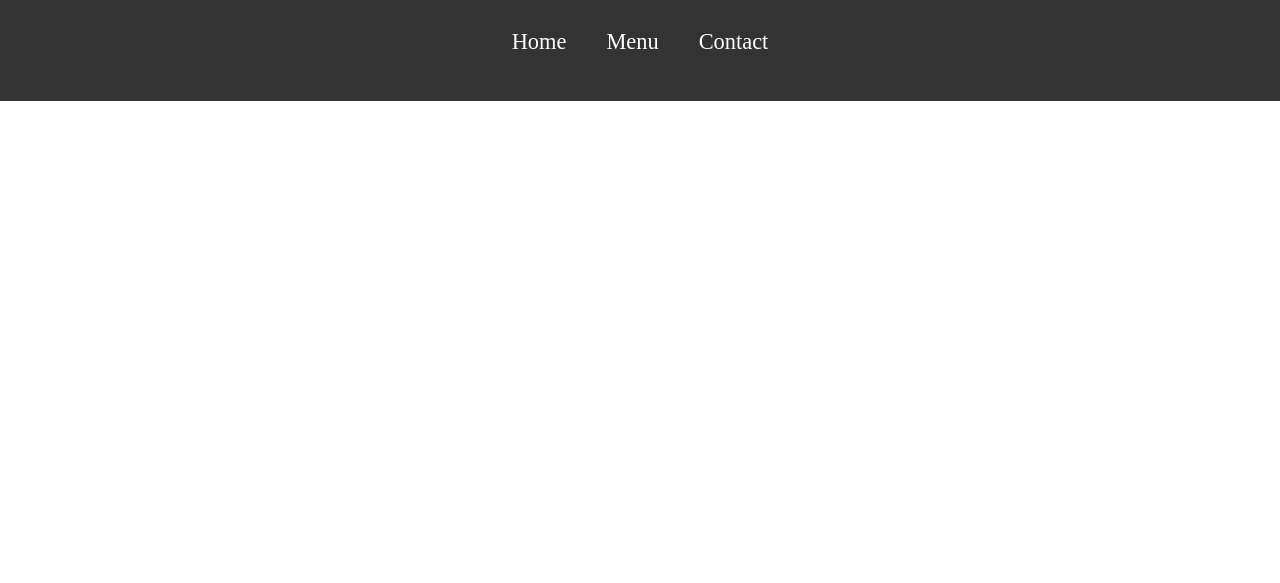
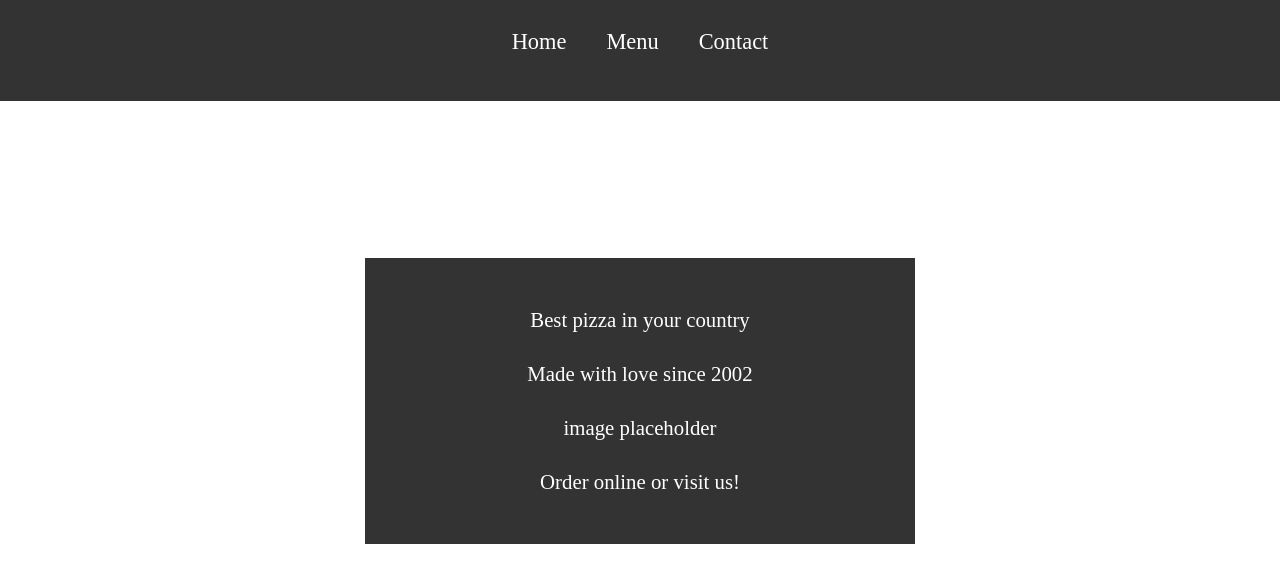
Before and after one commit to royalh23/restaurant-page, a website built with webpack: page dist/index.html in a window 1280 px wide. Shown: the part 99-682 px from the top of the page. Built offline with Linux system fonts and the light colour scheme.

Commit message:
Apply basic styling to div.main

```diff
--- a/src/style.css
+++ b/src/style.css
@@ -47,5 +47,20 @@ li {
 }
 
 .main {
+  display: flex;
+  justify-content: center;
+  align-items: center;
   height: 75vh;
 }
+
+.info {
+  display: flex;
+  flex-direction: column;
+  align-items: center;
+  gap: 30px;
+  background-color: rgba(0, 0, 0, 0.8);
+  color: white;
+  font-size: 1.3rem;
+  padding: 50px 100px;
+  width: 550px;
+}
```
Also changed, not shown: dist/index.html, dist/main.js.
